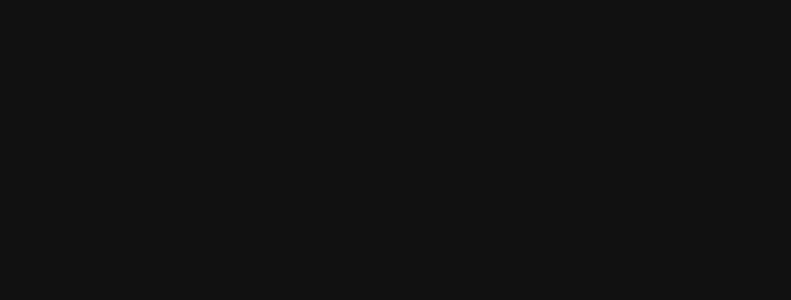
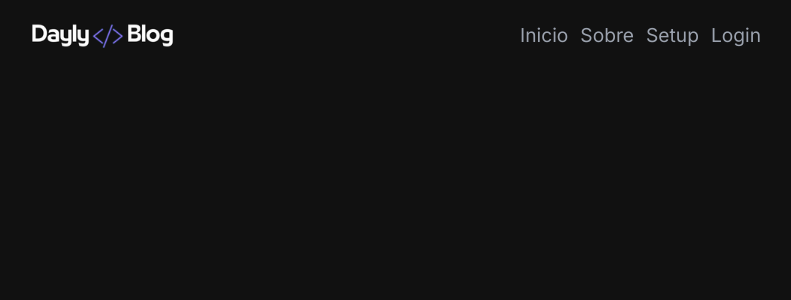
Before and after one commit to JoaoHero/dayly_blog, a Next.js app: page / in a window 1280 px wide. Shown: the top 300 px of the page, without its empty margins (247-1038 px from the left). Built offline with nearby package versions, Linux system fonts and the light colour scheme.

Commit message:
feat: created navbar component

```diff
--- /dev/null
+++ b/src/app/components/Navbar.tsx
@@ -0,0 +1,21 @@
+import Image from "next/image";
+import Link from "next/link";
+
+export default function Navbar() {
+    return (
+        <nav className="w-full flex items-center justify-between mt-5 pl-8">
+            <div className="">
+            <Link href={"/"}>
+                <Image src="/images/logoText.png" alt="Imagem logo do site" width={150} height={0} priority={true} />
+            </Link>
+            </div>
+
+            <ul className="flex gap-3 pr-8 text-[1.2rem] text-[--color-white-200]">
+                <li className="hover:text-[--color-primary] transition-colors duration-500"><Link href={"/"}>Inicio</Link></li>
+                <li className="hover:text-[--color-primary] transition-colors duration-500"><Link href={"/"}>Sobre</Link></li>
+                <li className="hover:text-[--color-primary] transition-colors duration-500"><Link href={"/"}>Setup</Link></li>
+                <li className="hover:text-[--color-primary] transition-colors duration-500"><Link href={"/"}>Login</Link></li>
+            </ul>
+        </nav>
+    )
+}
--- a/src/app/page.tsx
+++ b/src/app/page.tsx
@@ -1,6 +1,9 @@
+import Navbar from "./components/Navbar";
+
 export default function Home() {
   return (
-    <main className="">
+    <main className="max-w-[800px] mx-auto">
+      <Navbar />
     </main>
   );
 }
```
Also changed, not shown: public/images/logoText.png (added).
